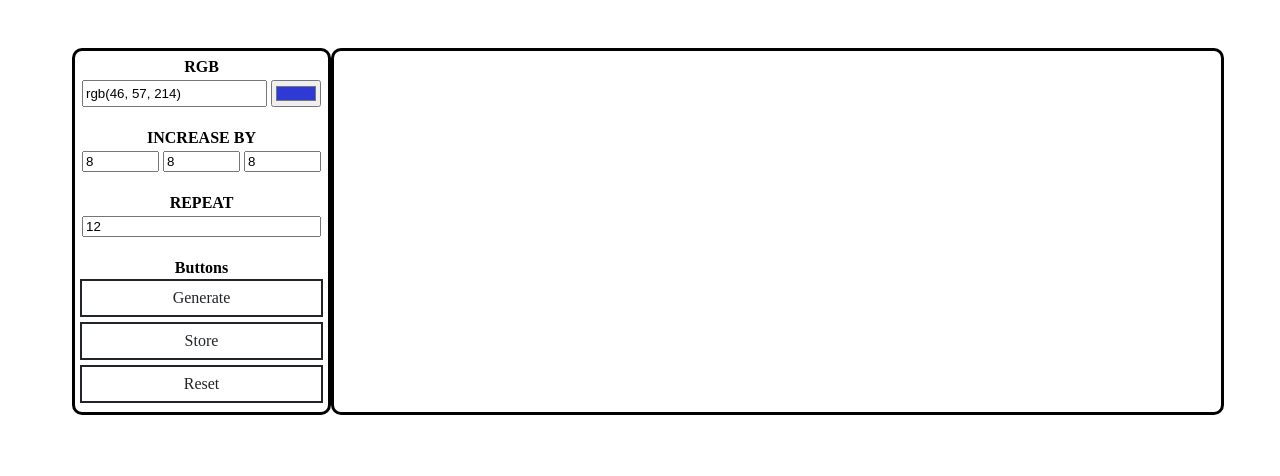
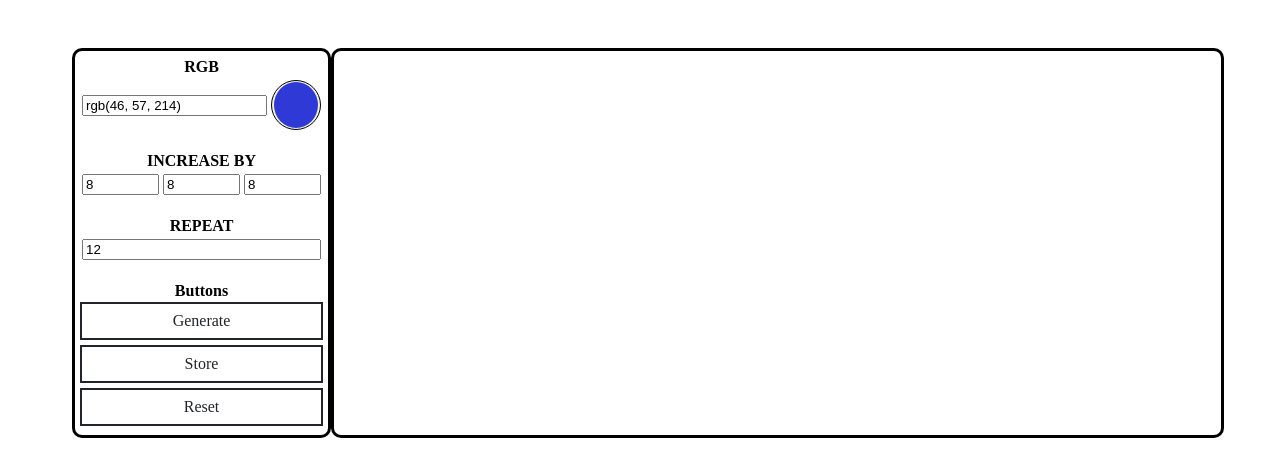
Before and after one commit to SparrowMike/colourShadeGenerator, a plain HTML site: page shadeGenerator/index.html in a window 1280 px wide. Drawn offline with Linux system fonts and the light colour scheme; some packages are replaced by stand-ins of ours; a script that the page names is missing.

Commit message:
style: 💄 vanilla input type color going round

```diff
--- a/shadeGenerator/index.html
+++ b/shadeGenerator/index.html
@@ -18,7 +18,7 @@
         <h4>RGB</h4>
         <div id='inputs'>
           <input type="text" id="RGB" name="RGB" max="255" value="rgb(46, 57, 214)">
-          <input type="color" id="PICKER" value="#2E39D6" onchange='trackPicker(this)'>
+          <input type="color" id="PICKER" value="#2E39D6" >
         </div>
         <br>
 
--- a/shadeGenerator/styles.css
+++ b/shadeGenerator/styles.css
@@ -1,5 +1,5 @@
 h4 {
-  margin:0;
+  margin: 0;
   text-align: center;
   padding: 2px;
 }
@@ -31,6 +31,7 @@ form {
 #inputs {
   display: flex;
   justify-content: center;
+  align-items: center;
 }
 
 input {
@@ -38,12 +39,32 @@ input {
   margin: 2px;
 }
 
+input[type="color"] {
+  width: 50px;
+  height: 50px;
+  border-radius: 50%;
+  overflow: hidden;
+}
+
+input[type="color"]::-webkit-color-swatch {
+  border: none;
+  border-radius: 50%;
+  padding: 0;
+}
+
+input[type="color"]::-webkit-color-swatch-wrapper {
+  border: none;
+  border-radius: 50%;
+  padding: 0;
+}
+
 #mainPanel {
   flex: 8;
   flex-wrap: wrap;
 }
 
-#mainPanel, #sidePanel {
+#mainPanel,
+#sidePanel {
   border: 3px solid black;
   border-radius: 10px;
 }
@@ -81,22 +102,21 @@ input {
   display: flex;
 }
 
-
-.button{
-  display:inline-block;
-  padding:0.5em 3em;
-  border:0.16em solid #212529;
-  margin:0 0.3em 0.3em 0;
+.button {
+  display: inline-block;
+  padding: 0.5em 3em;
+  border: 0.16em solid #212529;
+  margin: 0 0.3em 0.3em 0;
   box-sizing: border-box;
-  font-weight:400;
+  font-weight: 400;
   color: #212529;
-  text-align:center;
+  text-align: center;
   transition: all 0.15s;
   width: 100%;
   cursor: pointer;
 }
 
-.button:hover{
-  color:#6c757d;
-  border-color:#6c757d;
+.button:hover {
+  color: #6c757d;
+  border-color: #6c757d;
 }
```
